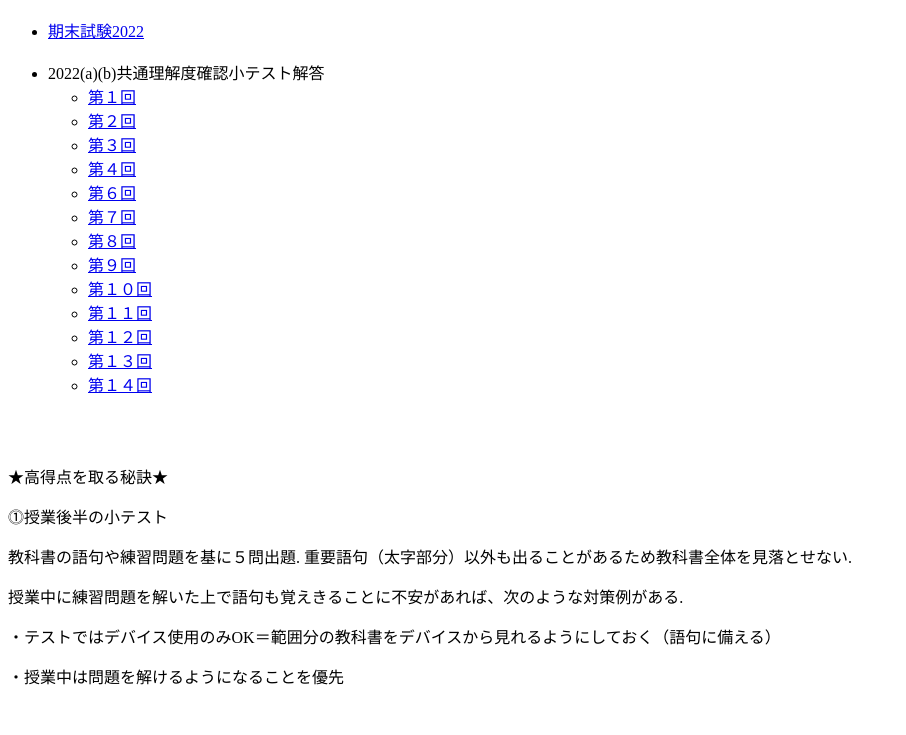
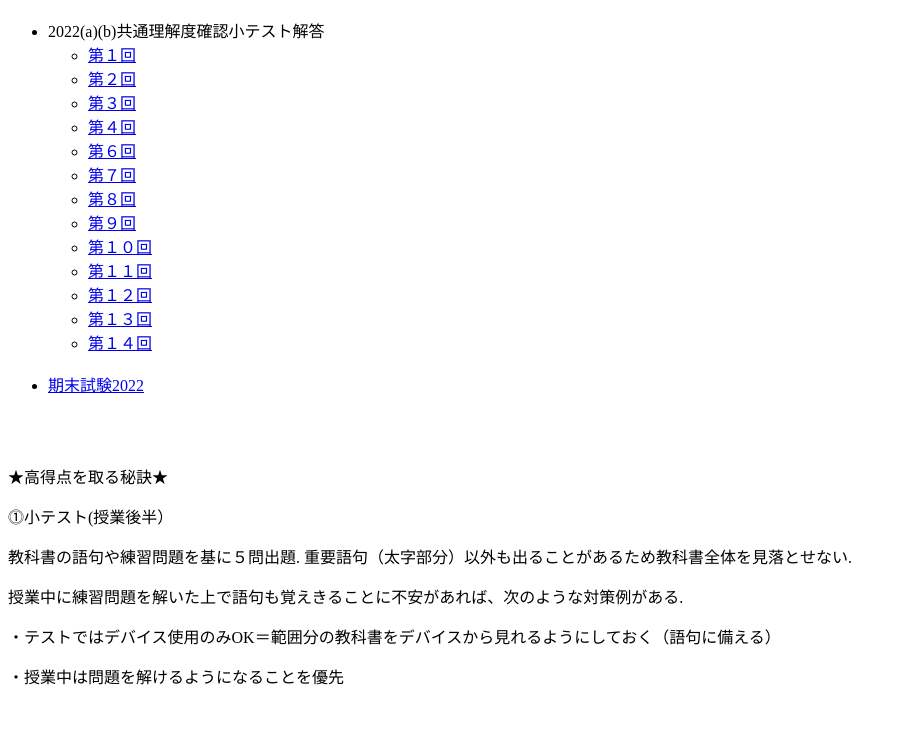
Before and after one commit to jackdawson0410/sample20, a plain HTML site: page index.html in a window 1280 px wide. Shown: the part 57-792 px from the top of the page, without its empty margins (0-906 px from the left). Drawn offline with Linux system fonts and the light colour scheme.

Commit message:
Update index.html

```diff
--- a/index.html
+++ b/index.html
@@ -6,8 +6,7 @@
 <body>
 	<h1>離散数学</h1>
 	<ul>
-		<li><a href = "https://www.dropbox.com/scl/fi/smtfwum4g8ux2nzbm6xl6/2022-1.pdf?rlkey=wh2bohaiebvegb392zu2c465j&dl=0">期末試験2022</a></li>
-		<br>
+
 		<li>2022(a)(b)共通理解度確認小テスト解答</li>
 		<ul>
 		<li><a href = "https://www.dropbox.com/scl/fi/djxt4y81ytc8y3j7zr6x6/.pdf?rlkey=269e61lxrabvthfxug3wi9mud&dl=0">第１回</a></li>
@@ -24,11 +23,13 @@
 		<li><a href = "https://www.dropbox.com/scl/fi/j55mx6bgwvi4653r4b9fe/13.pdf?rlkey=npk63mbd53jm5ym1pb3iybnsh&dl=0">第１３回</a></li>
 		<li><a href = "https://www.dropbox.com/scl/fi/lo9zqhtsas4vin9pfvekp/14.pdf?rlkey=ozwtjtqjjli5ahzgt2z81pc8f&dl=0">第１４回</a></li>
 		</ul>
+		<br>
+		<li><a href = "https://www.dropbox.com/scl/fi/smtfwum4g8ux2nzbm6xl6/2022-1.pdf?rlkey=wh2bohaiebvegb392zu2c465j&dl=0">期末試験2022</a></li>
 	</ul>
 	<br>
 	<br>
 	<p>★高得点を取る秘訣★</p>
-	<p>⓵授業後半の小テスト</p>
+	<p>⓵小テスト(授業後半）</p>
 	<p>教科書の語句や練習問題を基に５問出題. 重要語句（太字部分）以外も出ることがあるため教科書全体を見落とせない.</p>
 	<p>授業中に練習問題を解いた上で語句も覚えきることに不安があれば、次のような対策例がある.
 	<p>・テストではデバイス使用のみOK＝範囲分の教科書をデバイスから見れるようにしておく（語句に備える）</p>
```
